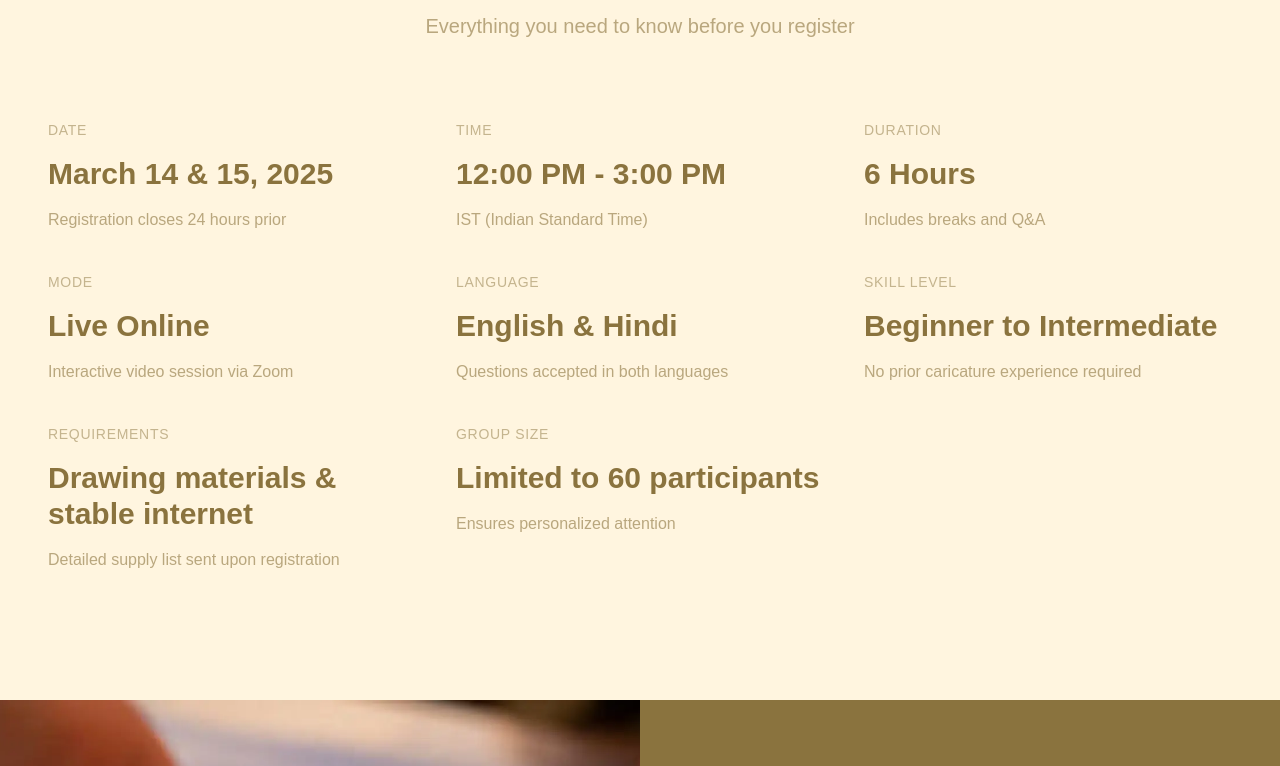
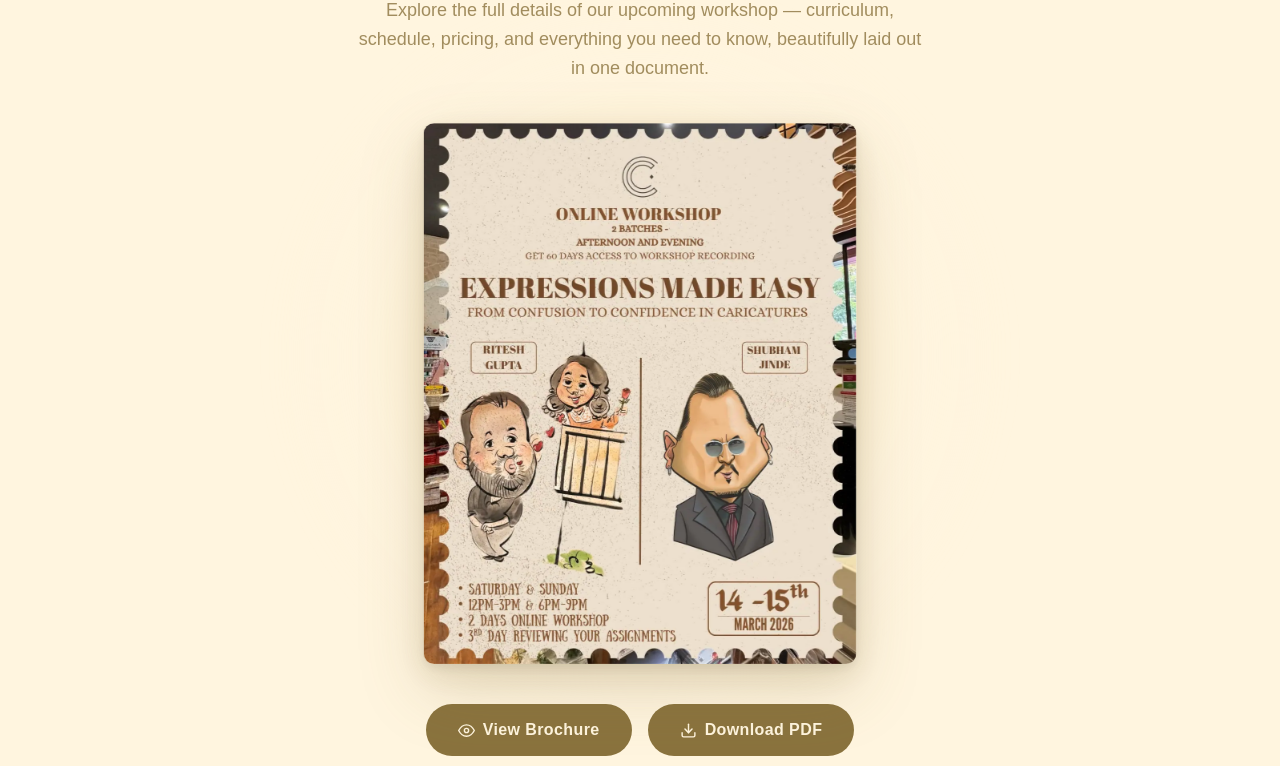
Before and after one commit to kuruet/CCC, a React (Vite) app in the folder frontend/: page /workshop in a window 1280 px wide. Shown: the part 2204-2970 px from the top of the page. Built offline with nearby package versions, Linux system fonts and the light colour scheme; no server answers; a web font is replaced by a local one.

Commit message:
production testing

```diff
--- /dev/null
+++ b/frontend/src/components/Brochure.jsx
@@ -0,0 +1,212 @@
+import { useEffect, useRef } from "react";
+
+const floatKeyframes = `
+@keyframes floatBrochure {
+  0%, 100% { transform: scale(1.03) translateY(0px); }
+  50% { transform: scale(1.03) translateY(-10px); }
+}
+
+@keyframes floatBrochureMobile {
+  0%, 100% { transform: scale(1.01) translateY(0px); }
+  50% { transform: scale(1.01) translateY(-5px); }
+}
+
+.brochure-float {
+  animation: floatBrochure 5s ease-in-out infinite;
+  transform: scale(1.03);
+}
+
+.brochure-float:hover {
+  animation-play-state: paused;
+  transform: scale(1.07) translateY(-6px) !important;
+  box-shadow:
+    0 40px 80px rgba(138, 115, 62, 0.28),
+    0 20px 40px rgba(138, 115, 62, 0.18),
+    0 8px 16px rgba(0, 0, 0, 0.10) !important;
+  transition: transform 0.4s cubic-bezier(0.23, 1, 0.32, 1), box-shadow 0.4s cubic-bezier(0.23, 1, 0.32, 1);
+}
+
+@media (max-width: 640px) {
+  .brochure-float {
+    animation: floatBrochureMobile 6s ease-in-out infinite;
+    transform: scale(1.01);
+  }
+  .brochure-float:hover {
+    transform: scale(1.01) !important;
+    box-shadow:
+      0 20px 48px rgba(138, 115, 62, 0.20),
+      0 8px 20px rgba(0, 0, 0, 0.08) !important;
+  }
+}
+
+.btn-primary {
+  background-color: #8A733E;
+  color: #FFF5DF;
+  transition: transform 0.25s ease, box-shadow 0.25s ease, background-color 0.25s ease;
+}
+
+.btn-primary:hover {
+  background-color: #7a6535;
+  transform: scale(1.04);
+  box-shadow: 0 6px 24px rgba(138, 115, 62, 0.35);
+}
+
+.btn-primary:focus-visible {
+  outline: 2px solid #8A733E;
+  outline-offset: 3px;
+}
+
+.btn-primary:active {
+  transform: scale(0.98);
+}
+`;
+
+export default function Brochure() {
+  const styleRef = useRef(null);
+
+  useEffect(() => {
+    if (!document.getElementById("brochure-keyframes")) {
+      const styleEl = document.createElement("style");
+      styleEl.id = "brochure-keyframes";
+      styleEl.textContent = floatKeyframes;
+      document.head.appendChild(styleEl);
+      styleRef.current = styleEl;
+    }
+    return () => {
+      if (styleRef.current && document.getElementById("brochure-keyframes")) {
+        document.head.removeChild(styleRef.current);
+      }
+    };
+  }, []);
+
+  return (
+    <section
+      style={{ backgroundColor: "#FFF5DF" }}
+      className="relative w-full py-20 sm:py-28 overflow-hidden"
+    >
+      <div
+        aria-hidden="true"
+        style={{
+          position: "absolute",
+          top: "50%",
+          left: "50%",
+          transform: "translate(-50%, -50%)",
+          width: "min(700px, 90vw)",
+          height: "min(700px, 90vw)",
+          background:
+            "radial-gradient(ellipse at center, rgba(255, 232, 170, 0.55) 0%, rgba(255, 245, 223, 0.18) 55%, transparent 75%)",
+          pointerEvents: "none",
+          borderRadius: "50%",
+          filter: "blur(18px)",
+        }}
+      />
+
+      <div className="relative z-10 mx-auto w-full max-w-4xl px-6 sm:px-10 flex flex-col items-center text-center">
+        <h2
+          style={{ color: "#8A733E" }}
+          className="text-3xl sm:text-4xl lg:text-5xl font-bold tracking-tight leading-tight mb-4"
+        >
+          Workshop Brochure 2026
+        </h2>
+
+        <p
+          style={{ color: "#8A733E" }}
+          className="text-base sm:text-lg max-w-xl leading-relaxed mb-12 opacity-80"
+        >
+          Explore the full details of our upcoming workshop — curriculum,
+          schedule, pricing, and everything you need to know, beautifully laid
+          out in one document.
+        </p>
+
+        <div className="relative mb-12 flex items-center justify-center w-full">
+          <div
+            style={{
+              borderRadius: "10px",
+              boxShadow:
+                "0 24px 64px rgba(138, 115, 62, 0.22), 0 10px 28px rgba(138, 115, 62, 0.14), 0 4px 10px rgba(0,0,0,0.08)",
+              display: "inline-block",
+              lineHeight: 0,
+            }}
+            className="brochure-float"
+          >
+            <img
+              src="/brochure/workshop-brochure-preview.webp"
+              alt="Workshop Brochure 2026 preview — full curriculum, schedule and pricing"
+              style={{
+                borderRadius: "10px",
+                display: "block",
+                maxWidth: "min(420px, 88vw)",
+                width: "100%",
+                height: "auto",
+                userSelect: "none",
+                WebkitUserDrag: "none",
+              }}
+              draggable={false}
+              loading="lazy"
+              decoding="async"
+            />
+          </div>
+        </div>
+
+        <div className="flex flex-col sm:flex-row gap-4 items-center justify-center w-full mb-4">
+          <a
+            href="/brochure/workshop-brochure-2026.pdf"
+            target="_blank"
+            rel="noopener noreferrer"
+            className="btn-primary inline-flex items-center justify-center gap-2 rounded-full px-8 py-3.5 text-sm sm:text-base font-semibold tracking-wide w-full sm:w-auto"
+            aria-label="View brochure PDF in a new tab"
+          >
+            <svg
+              xmlns="http://www.w3.org/2000/svg"
+              width="17"
+              height="17"
+              viewBox="0 0 24 24"
+              fill="none"
+              stroke="currentColor"
+              strokeWidth="2"
+              strokeLinecap="round"
+              strokeLinejoin="round"
+              aria-hidden="true"
+            >
+              <path d="M1 12s4-8 11-8 11 8 11 8-4 8-11 8-11-8-11-8z" />
+              <circle cx="12" cy="12" r="3" />
+            </svg>
+            View Brochure
+          </a>
+
+          <a
+            href="/brochure/workshop-brochure-2026.pdf"
+            download="workshop-brochure-2026.pdf"
+            className="btn-primary inline-flex items-center justify-center gap-2 rounded-full px-8 py-3.5 text-sm sm:text-base font-semibold tracking-wide w-full sm:w-auto"
+            aria-label="Download the workshop brochure as a PDF file"
+          >
+            <svg
+              xmlns="http://www.w3.org/2000/svg"
+              width="17"
+              height="17"
+              viewBox="0 0 24 24"
+              fill="none"
+              stroke="currentColor"
+              strokeWidth="2"
+              strokeLinecap="round"
+              strokeLinejoin="round"
+              aria-hidden="true"
+            >
+              <path d="M21 15v4a2 2 0 0 1-2 2H5a2 2 0 0 1-2-2v-4" />
+              <polyline points="7 10 12 15 17 10" />
+              <line x1="12" y1="15" x2="12" y2="3" />
+            </svg>
+            Download PDF
+          </a>
+        </div>
+
+        <p
+          style={{ color: "#8A733E" }}
+          className="text-xs sm:text-sm opacity-50 tracking-widest uppercase font-medium"
+        >
+          PDF &bull; 6MB
+        </p>
+      </div>
+    </section>
+  );
+}
--- a/frontend/src/pages/Workshop.jsx
+++ b/frontend/src/pages/Workshop.jsx
@@ -7,6 +7,7 @@ import Footer from "../components/Footer";
  import Learn from "../components/Learn";
 import FAQ from "../components/FAQ";
 import VideoHero from "../components/VideoHero";
+import Brochure from "../components/Brochure";
 
 
 
@@ -19,7 +20,10 @@ const About = ()=> {
              <Divider/>
              <Instructor/>
              <Divider/>
+              <Brochure/>
+               <Divider/>
              <Workdetails/>
+
               <Learn/>
               <VideoHero/>
               <FAQ/>
```
Also changed, not shown: frontend/public/brochure/workshop-brochure-preview.webp (added), 1 other file (tests, documents, lock files or other folders).
